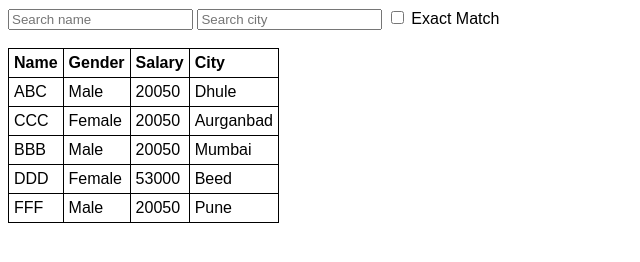
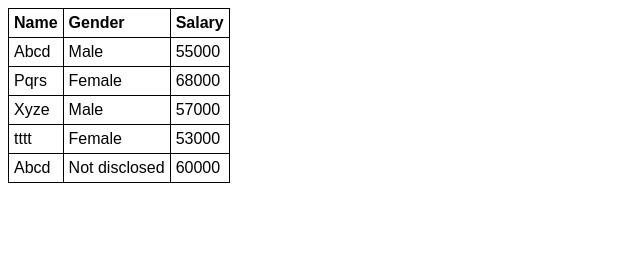
Before and after one commit to Nikhil44/angular_one_demo, a website: page angular_demo.html in a window 1280 px wide. Shown: the whole page, without its empty margins (0-640 px from the left). Drawn offline with nearby package versions, Linux system fonts and the light colour scheme.

Commit message:
custom filter

```diff
--- a/angular_demo.html
+++ b/angular_demo.html
@@ -7,25 +7,19 @@
 </head>
 <body ng-app="myModule">
     <div ng-controller="myController">
-        <input type="text" placeholder="Search name" ng-model="searchText.name" />
-        <input type="text" placeholder="Search city" ng-model="searchText.city" />
-        <input type="checkbox" ng-model="exactMatch" /> Exact Match
-        <br /><br />
         <table>
             <thead>
                 <tr>
                     <th>Name</th>
                     <th>Gender</th>
                     <th>Salary</th>
-                    <th>City</th>
                 </tr>
             </thead>
             <tbody>
-                <tr ng-repeat="employee in employees | filter:searchText : exactMatch">
+                <tr ng-repeat="employee in employees">
                     <td> {{ employee.name }} </td>
-                    <td> {{ employee.gender }} </td>
+                    <td> {{ employee.gender | gender}} </td>
                     <td> {{ employee.salary  }} </td>
-                    <td> {{ employee.city  }} </td>
                 </tr>
             </tbody>
         </table>
--- a/demo.js
+++ b/demo.js
@@ -1,45 +1,24 @@
 var app = angular
         .module("myModule", [])
+        .filter("gender", function () {
+            return function (gender) {
+                switch (gender) {
+                    case 1:
+                        return "Male";
+                    case 2:
+                        return "Female";
+                    case 3:
+                        return "Not disclosed";
+                }
+            }
+        })
         .controller("myController", function ($scope) {
-
             var employees = [
-                {
-                    name: "ABC", dateOfBirth: new Date("November 23, "),
-                    gender: "Male", salary: 20050 , city: "Dhule"
-                },
-                {
-                    name: "CCC", dateOfBirth: new Date("May 05, "),
-                    gender: "Female", salary: 20050 , city: "Aurganbad"
-                },
-                {
-                    name: "BBB", dateOfBirth: new Date("August 15, "),
-                    gender: "Male", salary: 20050, city: "Mumbai"
-                },
-                {
-                    name: "DDD", dateOfBirth: new Date("October 27, "),
-                    gender: "Female", salary: 53000, city: "Beed"
-                },
-                {
-                    name: "FFF", dateOfBirth: new Date("December 30, "),
-                    gender: "Male", salary: 20050, city: "Pune"
-                }
+                { name: "Abcd", gender: 1, salary: 55000 },
+                { name: "Pqrs", gender: 2, salary: 68000 },
+                { name: "Xyze", gender: 1, salary: 57000 },
+                { name: "tttt", gender: 2, salary: 53000 },
+                { name: "Abcd", gender: 3, salary: 60000 }
             ];
-
             $scope.employees = employees;
-
-            $scope.search = function (item) {
-                if ($scope.searchText == undefined) {
-                    return true;
-                }
-                else {
-                    if (item.city.toLowerCase()
-                                 .indexOf($scope.searchText.toLowerCase()) != -1 ||
-                        item.name.toLowerCase()
-                                 .indexOf($scope.searchText.toLowerCase()) != -1) {
-                        return true;
-                    }
-                }
-
-                return false;
-            };
         });
```
